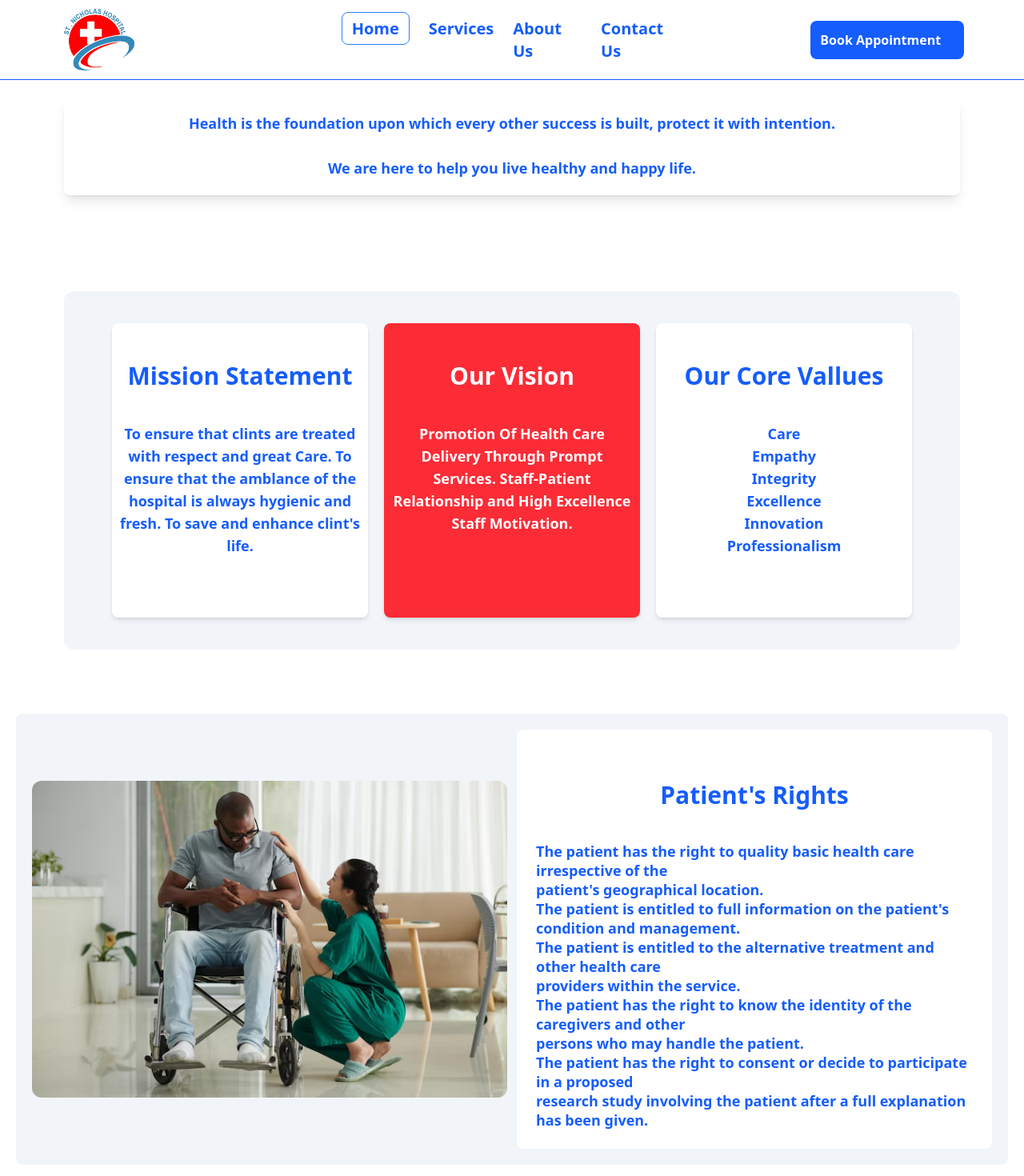
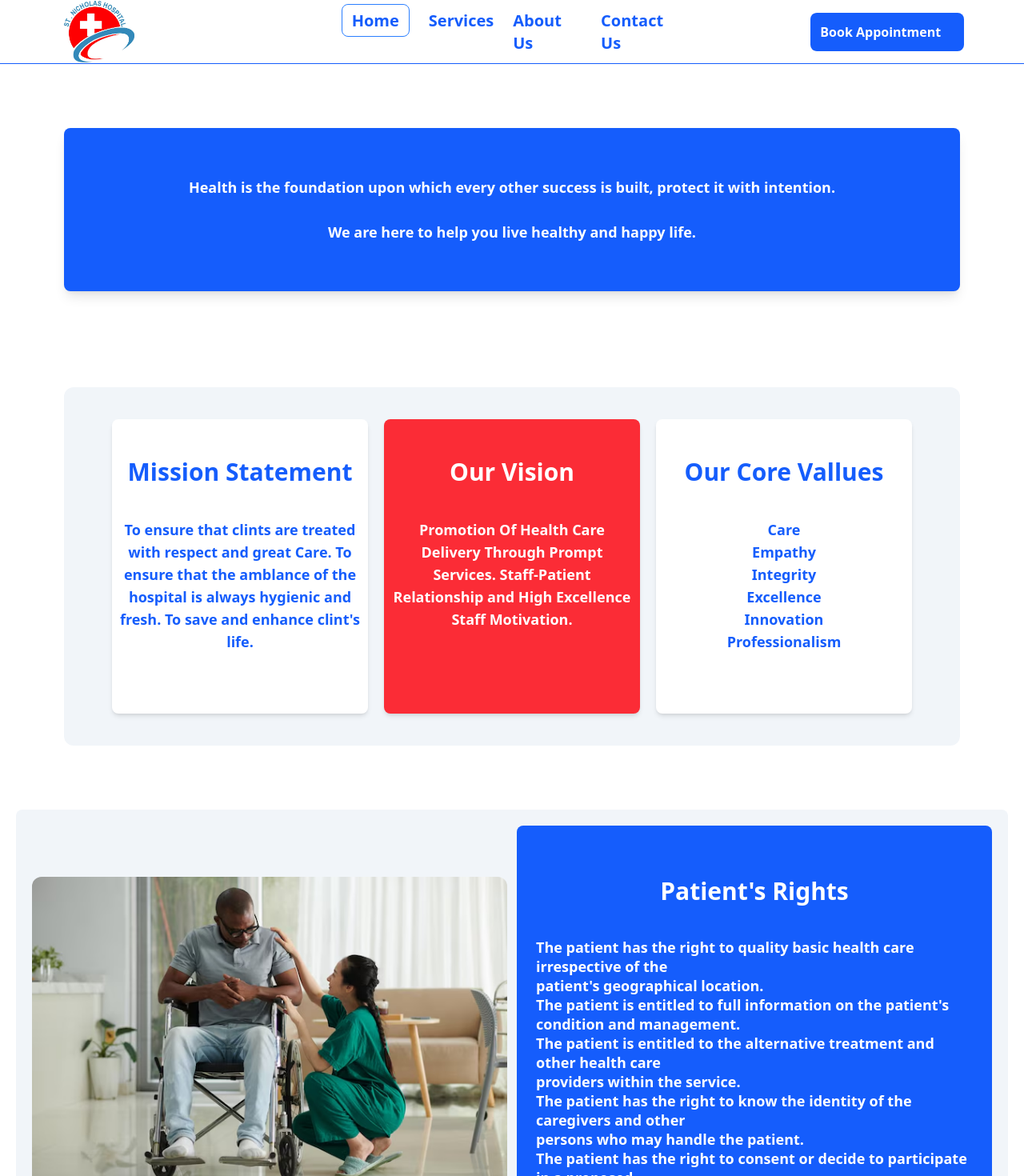
Before and after one commit to AsieduAmos/StNicholasGloryHosp, a React (Vite) app: page / in a window 1280 px wide. Shown: the top 1470 px of the page at 80% size. Built offline with nearby package versions, Linux system fonts and the light colour scheme.

Commit message:
navbar h-value changed and background of first div of the body changed

```diff
--- a/src/components/Body.jsx
+++ b/src/components/Body.jsx
@@ -8,7 +8,7 @@ const Body = () => {
 
   <>
     <section classNameName='font-sans text-lg font-normal leading-6'>
-          <div className="bg-white text-blue-600 font-bold text-lg text-center py-5 mx-20 mt-5 mb-30
+          <div className="bg-blue-600 text-white font-bold text-lg text-center py-15 mx-20 mt-20 mb-30
                           rounded-lg shadow-lg">
             <p>
               Health is the foundation upon which every other success is built, protect it with intention. <br /><br />
@@ -50,7 +50,7 @@ const Body = () => {
    <div className=' bg-slate-100 grid grid-cols-2 justify-center items-center mx-5 mb-20 p-5 gap-3 text-blue-600
                     text-lg font-semibold rounded-lg leading-6'>
         <img className='rounded-xl' src={patient} alt="" />
-     <div className='bg-white p-6 rounded-lg'>
+     <div className='bg-blue-600 text-white p-6 rounded-lg'>
           <h2 className='font-bold text-3xl my-10 text-center'>Patient's Rights </h2>
       <p>
          The patient has the right to quality basic health care irrespective of
--- a/src/components/NavBar.jsx
+++ b/src/components/NavBar.jsx
@@ -9,7 +9,7 @@ const NavBar = () => {
 <>
   <nav>
    <div className="container mx-auto">
-     <section className="h-25 grid grid-cols-3 bg-white text-blue-600 font-bold items-center border-b
+     <section className="h-20 grid grid-cols-3 bg-white text-blue-600 font-bold items-center border-b
                          border-blue-600 ">
       <img className="w-22 sm:ml-20 ml-10" src={logo}alt="logo"/>
       <ul className="flex sm:gap-6 gap-4 sm:text-xl text-lg cursor-pointer">
```
